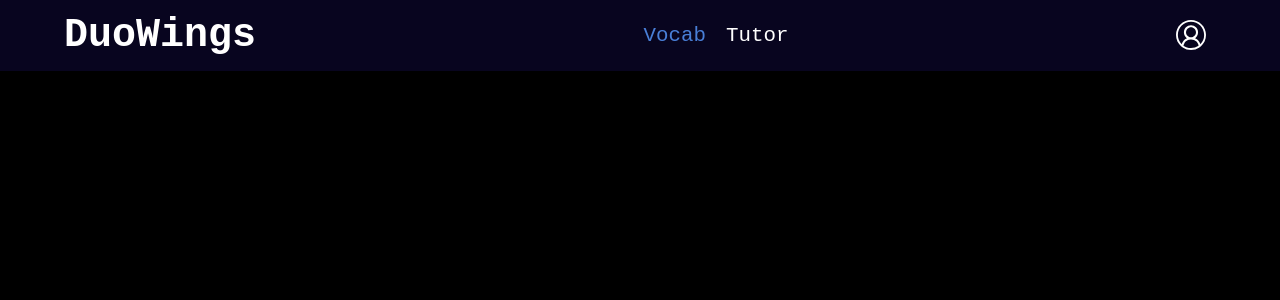
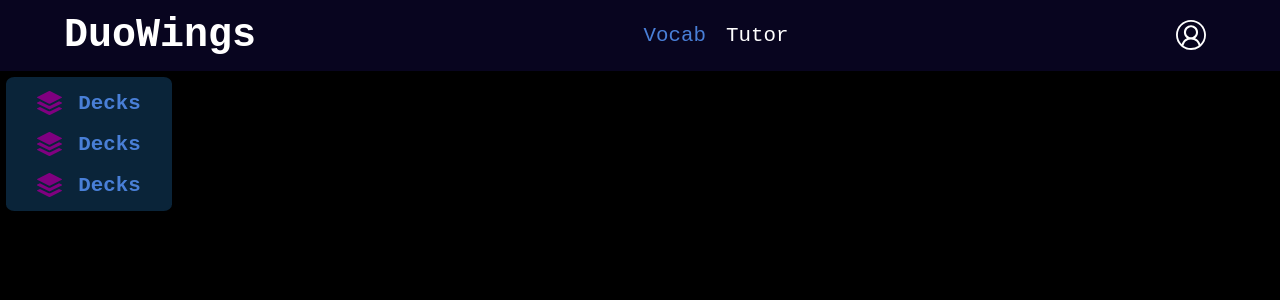
Before and after one commit to devingdaniels/DuoWings, a React (Vite) app in the folder frontend/: page /tutor in a window 1280 px wide. Shown: the top 300 px of the page. Built offline with nearby package versions, Linux system fonts and the light colour scheme; no server answers; a web font is replaced by a local one.

Commit message:
Code: Adding menu panel in tutor section for displaying deck chats

```diff
--- a/frontend/src/App.css
+++ b/frontend/src/App.css
@@ -188,6 +188,14 @@ a {
 /* ------------------------ VOCAB PAGE ------------------------  */
 
 .vocab-page-container {
+  display: flex;
+  margin: 0.5% 0.5% 0 0.5%;
+  margin-right: 10%;
+}
+
+/* ------------------------ TUTOR PAGE ------------------------  */
+
+.tutor-page-container{
   display: flex;
   margin: 0.5% 0.5% 0 0.5%;
   margin-right: 10%;
--- /dev/null
+++ b/frontend/src/components/DeckMenuPanel.tsx
@@ -0,0 +1,36 @@
+import { NavLink } from "react-router-dom";
+import { BsStack } from "react-icons/bs";
+
+interface Deck {
+  id: number;
+  title: string;
+  description: string;
+}
+
+interface DeckMenuPanelProps {
+  decks: Deck[];
+}
+
+const MenuPanel: React.FC<DeckMenuPanelProps> = ({ decks }) => {
+  return (
+    <div className="menu-panel-container">
+      {decks.map((deck: Deck) => {
+        return (
+          <div className="menu-item-wrapper" key={deck.id}>
+            <NavLink
+              to={`/tutor/chat/${deck.id}`}
+              className={({ isActive }) => (isActive ? "active" : "")}
+            >
+              <div className="menu-panel-item">
+                <BsStack color="purple" size={25} />
+                <h4 className="item-title">Decks</h4>
+              </div>
+            </NavLink>
+          </div>
+        );
+      })}
+    </div>
+  );
+};
+
+export default MenuPanel;
--- a/frontend/src/components/MenuPanel.tsx
+++ b/frontend/src/components/MenuPanel.tsx
@@ -2,7 +2,7 @@ import { NavLink } from "react-router-dom";
 import { BsStack } from "react-icons/bs";
 import { FcBarChart } from "react-icons/fc";
 
-const MenuPanel = () => {
+const MenuPanel: React.FC = () => {
   return (
     <div className="menu-panel-container">
       <div className="menu-item-wrapper">
--- a/frontend/src/pages/auth/register/RegisterForm.tsx
+++ b/frontend/src/pages/auth/register/RegisterForm.tsx
@@ -62,11 +62,13 @@ const SignUpForm = () => {
     if (isSuccess && user) {
       SwalSuccess("Success", `Welcome ${user.fname}!`);
       clearFormData();
-      navigate("/home");
+      navigate("/vocab/decks");
     }
+
     if (isError) {
       toastService.error(message);
     }
+
     return () => {
       // Without the timeout, isLoading is set to false too fast to be seen by user
       setTimeout(() => {
--- a/frontend/src/pages/tutor/TutorPage.tsx
+++ b/frontend/src/pages/tutor/TutorPage.tsx
@@ -1,10 +1,38 @@
 import NavigationBar from "../../components/NavigationBar";
+import DeckMenuPanel from "../../components/DeckMenuPanel";
+
+interface Deck {
+  id: number;
+  title: string;
+  description: string;
+}
+
+const tempDecks: Deck[] = [
+  {
+    id: 1,
+    title: "Deck 1",
+    description: "This is the first deck",
+  },
+  {
+    id: 2,
+    title: "Deck 2",
+    description: "This is the second deck",
+  },
+  {
+    id: 3,
+    title: "Deck 3",
+    description: "This is the third deck",
+  },
+];
 
 function TutorPage() {
   return (
-    <div>
+    <>
       <NavigationBar />
-    </div>
+      <div className="tutor-page-container">
+        <DeckMenuPanel decks={tempDecks} />
+      </div>
+    </>
   );
 }
 
```
Also changed, not shown: 1 other file (tests, documents, lock files or other folders).
